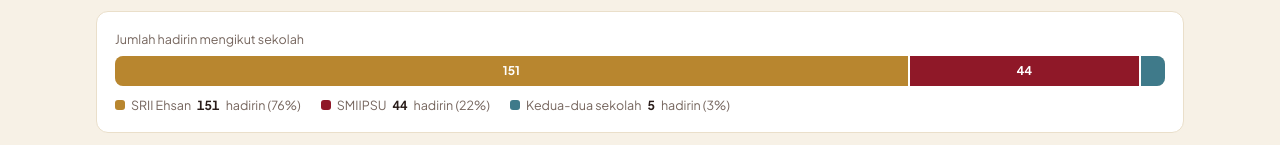
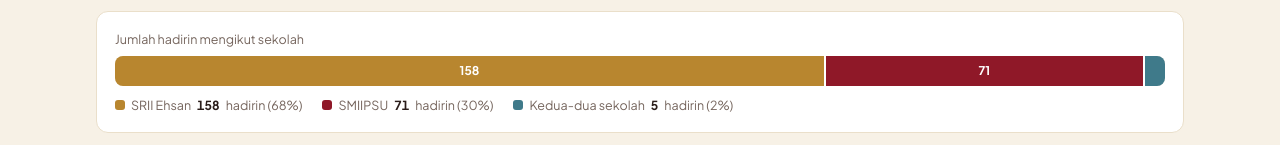
Before and after one commit to Adoiqbal/dashboard-srii-ehsan, a plain HTML site: page rsvp-ihtifal-2026/index.html in a window 1280 px wide. Shown: the part 1047-1192 px from the top of the page. Drawn offline with Linux system fonts and the light colour scheme; no server answers.

Commit message:
Kemas kini angka sandaran RSVP setakat 27 Nov
Co-Authored-By: Claude Opus 5.5 <noreply@anthropic.com>
Claude-Session: https://claude.ai/code/session_01Md8ibK6phmLHAHnNxQukZy

```diff
--- a/rsvp-ihtifal-2026/index.html
+++ b/rsvp-ihtifal-2026/index.html
@@ -252,8 +252,8 @@ details ul { margin: 8px 0 0; padding-left: 1.2em; font-size: 12.5px; color: var
   const REFRESH_MS = 5 * 60 * 1000;
   const CAPACITY = 500; // Dewan Kuliah 500
   const CLOSE = new Date('2026-11-27T23:59:00+08:00');
-  // Figures as of 20 Nov 2026 13:59, shown only until the live link works.
-  const SNAPSHOT = {"jawapan_terakhir": "2026-11-20 13:59", "keluarga": "57", "keluarga_hadir": "55", "keluarga_tidak_hadir": "2", "hadirin": "200", "ehsan_keluarga": "44", "ehsan_hadir": "42", "ehsan_tidak_hadir": "2", "ehsan_hadirin": "151", "smiipsu_keluarga": "12", "smiipsu_hadir": "12", "smiipsu_tidak_hadir": "0", "smiipsu_hadirin": "44", "kedua_keluarga": "1", "kedua_hadir": "1", "kedua_tidak_hadir": "0", "kedua_hadirin": "5", "kat_prasekolah": "5", "kat_tahun6": "8", "kat_tingkatan5": "4", "kat_anugerah": "34", "kat_tetamu": "15", "harian_2026-11-09": "8", "harian_2026-11-10": "5", "harian_2026-11-11": "3", "harian_2026-11-12": "2", "harian_2026-11-13": "16", "harian_2026-11-14": "2", "harian_2026-11-15": "2", "harian_2026-11-16": "4", "harian_2026-11-17": "3", "harian_2026-11-18": "5", "harian_2026-11-19": "6", "harian_2026-11-20": "1", "harian_2026-11-21": "0", "harian_2026-11-22": "0", "harian_2026-11-23": "0", "harian_2026-11-24": "0", "harian_2026-11-25": "0", "harian_2026-11-26": "0", "harian_2026-11-27": "0"};
+  // Figures as of 27 Nov 2026 09:18, shown only until the live link works.
+  const SNAPSHOT = {"jawapan_terakhir": "2026-11-27 09:18", "keluarga": "66", "keluarga_hadir": "64", "keluarga_tidak_hadir": "2", "hadirin": "234", "ehsan_keluarga": "46", "ehsan_hadir": "44", "ehsan_tidak_hadir": "2", "ehsan_hadirin": "158", "smiipsu_keluarga": "19", "smiipsu_hadir": "19", "smiipsu_tidak_hadir": "0", "smiipsu_hadirin": "71", "kedua_keluarga": "1", "kedua_hadir": "1", "kedua_tidak_hadir": "0", "kedua_hadirin": "5", "kat_prasekolah": "5", "kat_tahun6": "8", "kat_tingkatan5": "4", "kat_anugerah": "41", "kat_tetamu": "17", "harian_2026-11-09": "8", "harian_2026-11-10": "5", "harian_2026-11-11": "3", "harian_2026-11-12": "2", "harian_2026-11-13": "14", "harian_2026-11-14": "2", "harian_2026-11-15": "2", "harian_2026-11-16": "3", "harian_2026-11-17": "3", "harian_2026-11-18": "4", "harian_2026-11-19": "5", "harian_2026-11-20": "1", "harian_2026-11-21": "0", "harian_2026-11-22": "0", "harian_2026-11-23": "0", "harian_2026-11-24": "0", "harian_2026-11-25": "10", "harian_2026-11-26": "2", "harian_2026-11-27": "2"};
 
   const $ = (s) => document.querySelector(s);
   const fmt = (n) => Number(n || 0).toLocaleString('ms-MY');
```
Also changed, not shown: 1 other file.
